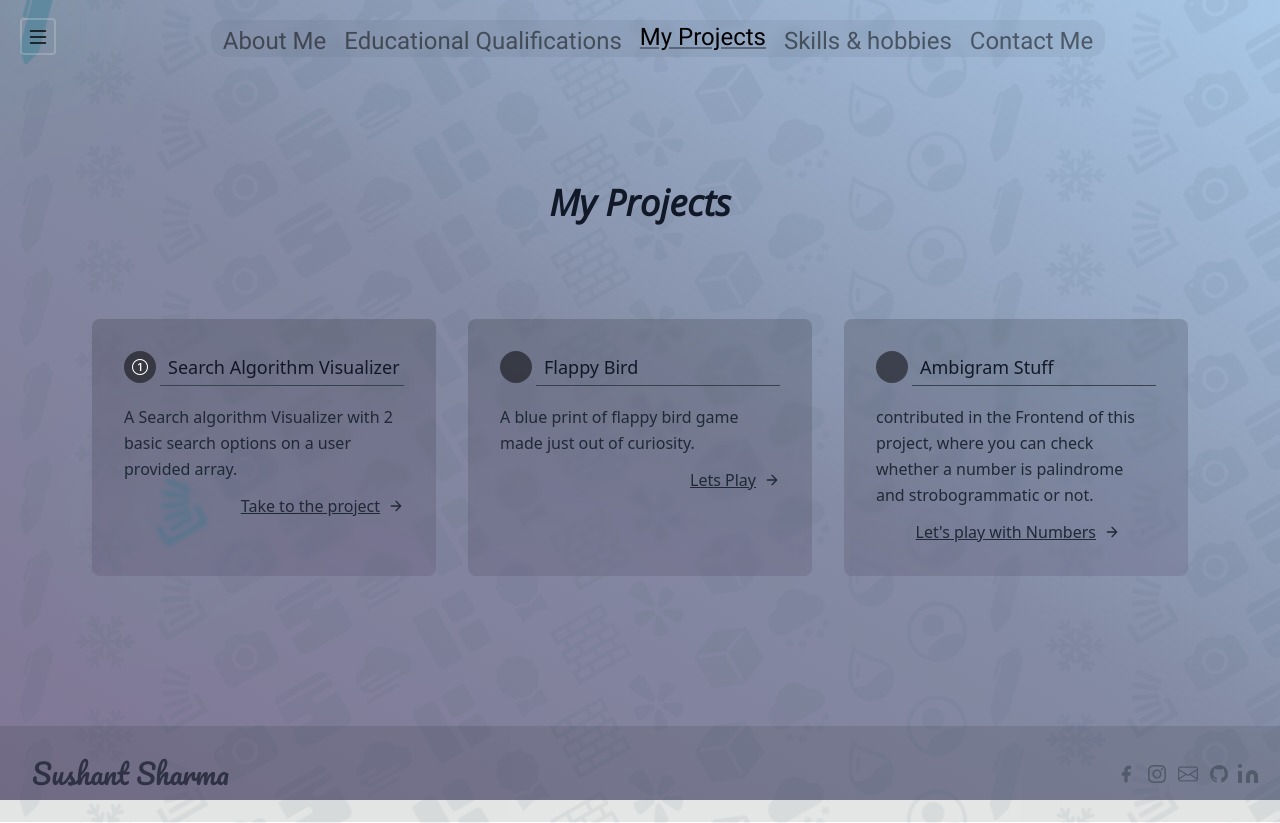
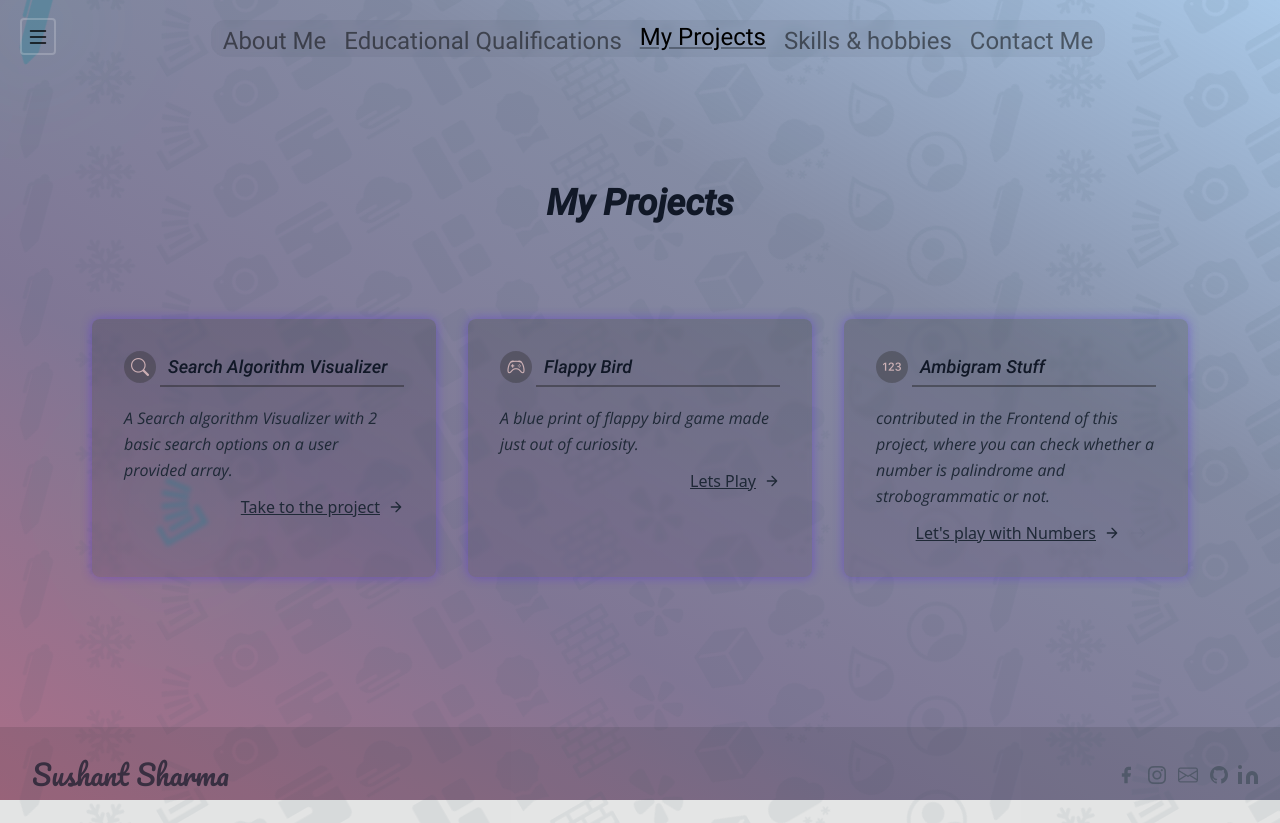
Before and after one commit to sushantsharma08/portfolio, an Angular app in the folder portfolio/: page /my-projects in a window 1280 px wide. Built offline with nearby package versions, Linux system fonts and the light colour scheme.

Commit message:
styles changed

```diff
--- a/portfolio/src/app/component/routed-component/routed-components/projects/projects.component.html
+++ b/portfolio/src/app/component/routed-component/routed-components/projects/projects.component.html
@@ -2653,14 +2653,14 @@
                       <div class="flex items-center mb-3">
                         <div
                           class="w-8 h-8 mr-3 inline-flex items-center justify-center rounded-full bg-indigo-500 text-white flex-shrink-0"
-                          style="background-color: #00000080;">
-                          <i class="bi bi-1-circle"></i>
+                          style="background-color: #2e2e2e5e;">
+                          <i class="bi card-icon text-lg  bi-search"></i>
                         </div>
                         <h2 class="text-gray-900 text-lg title-font font-medium">Search Algorithm Visualizer</h2>
                       </div>
                       <hr class="mb-2 relative -top-2.5 ml-9 border-gray-700">
                       <div class="flex-grow">
-                        <p class="leading-relaxed text-gray-800">A Search algorithm Visualizer with 2 basic search
+                        <p class="leading-relaxed card-text text-gray-800">A Search algorithm Visualizer with 2 basic search
                           options on a user provided array.</p>
 
                         <div class="  flex justify-end">
@@ -2683,17 +2683,14 @@
                       <div class="flex items-center mb-3 ">
                         <div
                           class="w-8 h-8 mr-3 inline-flex items-center justify-center rounded-full bg-indigo-500 text-white flex-shrink-0"
-                          style="background-color: #00000080;">
-                          <svg fill="none" stroke="currentColor" stroke-linecap="round" stroke-linejoin="round"
-                            stroke-width="2" class="w-5 h-5" viewBox="0 0 24 24">
-                            <!-- <img src="/images/project2.png" alt="" style="height: 70%;"> -->
-                          </svg>
+                          style="background-color: #2e2e2e5e;">
+                          <i class="bi card-icon text-lg  bi-controller"></i>
                         </div>
                         <h2 class="text-gray-900 text-lg title-font font-medium">Flappy Bird</h2>
                       </div>
                       <hr class="mb-2 relative -top-2.5 ml-9 border-gray-700">
                       <div class="flex-grow ">
-                        <p class="leading-relaxed text-gray-800">A blue print of flappy bird game made just out of
+                        <p class="leading-relaxed card-text text-gray-800">A blue print of flappy bird game made just out of
                           curiosity.</p>
 
                         <div class="  flex justify-end">
@@ -2717,17 +2714,14 @@
                       <div class="flex items-center mb-3">
                         <div
                           class="w-8 h-8 mr-3 inline-flex items-center justify-center rounded-full bg-indigo-500 text-white flex-shrink-0"
-                          style="background-color: #00000080;">
-                          <svg fill="none" stroke="currentColor" stroke-linecap="round" stroke-linejoin="round"
-                            stroke-width="2" class="w-5 h-5" viewBox="0 0 24 24">
-                            <!-- <img src="/images/project3.png" alt=""> -->
-                          </svg>
+                          style="background-color: #2e2e2e5e;">
+                          <i class="bi card-icon text-lg bi-123"></i>
                         </div>
                         <h2 class="text-gray-900 text-lg title-font font-medium">Ambigram Stuff</h2>
                       </div>
                       <hr class="mb-2 relative -top-2.5 ml-9 border-gray-700">
                       <div class="flex-grow">
-                        <p class="leading-relaxed text-gray-800">contributed in the Frontend of this project, where you
+                        <p class="leading-relaxed card-text text-gray-800">contributed in the Frontend of this project, where you
                           can check whether a number is palindrome and strobogrammatic or not. </p>
 
                         <div class="  flex justify-end">
--- a/portfolio/src/app/component/routed-component/routed-components/projects/projects.component.scss
+++ b/portfolio/src/app/component/routed-component/routed-components/projects/projects.component.scss
@@ -14,7 +14,7 @@ section.back{
     // z-index: 0;s
     // position: relative;
     width: 100%;
-    background: linear-gradient(30deg,#3e305ea9,#455075a9, #025ebb56 );
+    background: linear-gradient(30deg,#80244aa9,#3e305ea9,#455075a9, #025ebb56 );
     // background: linear-gradient( rgba(70, 70, 70, 0.6), rgba(64, 64, 143, 0.700),rgba(136, 74, 136, 0.774) );
      display: flex;
     flex-direction: column;
@@ -88,7 +88,26 @@ section .row div:nth-child(4){
 .card{
     z-index: 10;
     backdrop-filter: blur(2px);
+    box-shadow: 0px 0px 11px 0px rgba(83, 43, 226, 0.473);
+}
+.card:hover{
+    box-shadow: 0px 0px 11px 0px rgba(102, 24, 175, 0.603);
+    opacity: 90%;
+
 }
 .EducationalQualification{
     backdrop-filter: blur(2px);
 }
+.title-font{
+    font-family: 'Robotomedi';
+}
+.card-text {
+    font-family:'open Sans'
+}
+hr{
+    color: antiquewhite;
+    border: 1px solid rgba(29, 29, 29, 0.418);
+}
+.card-icon{
+    color:rgba(255, 215, 215, 0.699)
+}
```
